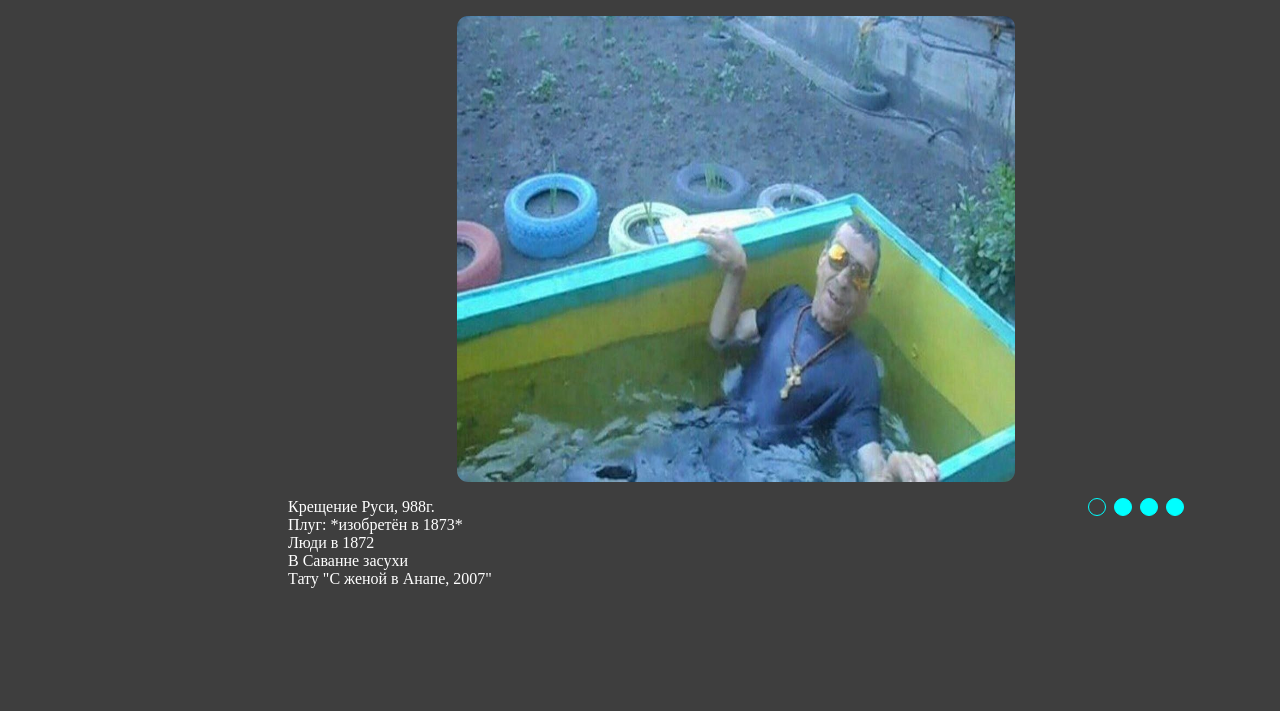
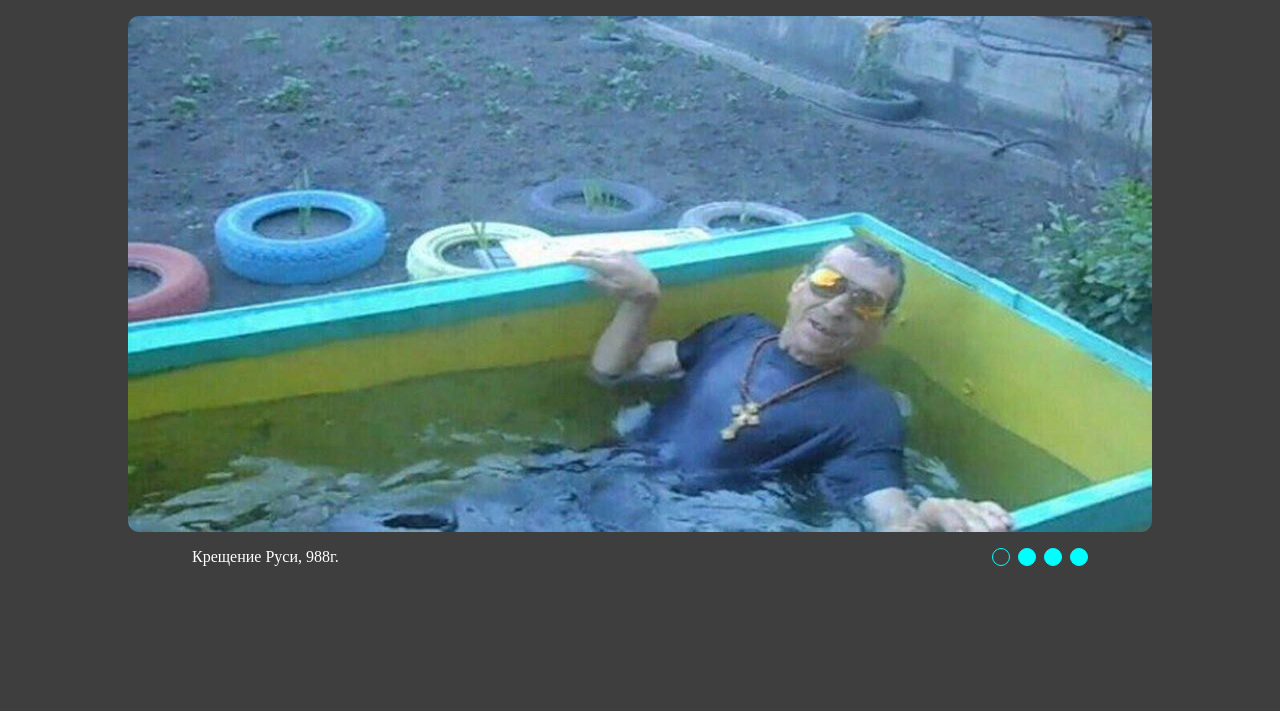
Before and after one commit to k-tukach/cssMemeSlider, a plain HTML site: page index.html in a window 1280 px wide. Drawn offline with Linux system fonts and the light colour scheme.

Commit message:
feat: finish task (Sun, Sep 15, 2024 09:46:55 PM)

```diff
--- a/index.html
+++ b/index.html
@@ -12,19 +12,21 @@
             <div class="slider">
                 <div class="slides">
                     <div class="slider-images">
-                        <div class="slide s1"><img src="src/image/baptism.jpg" alt="" /></div>
+                        <div class="slide"><img src="src/image/baptism.jpg" alt="" /></div>
                         <div class="slide"><img src="src/image/plow.jpg" alt="" /></div>
                         <div class="slide"><img src="src/image/tiger.jpg" alt="" /></div>
                         <div class="slide"><img src="src/image/ryanGosling.jpg" alt="" /></div>
                     </div>
                 </div>
 
-                <div class="position">
-                    <div class="caption">
-                        <p class="type caption_1">Крещение Руси, 988г.</p>
-                        <p class="type caption_2">Плуг: *изобретён в 1873*<br>Люди в 1872</p>
-                        <p class="type caption_3">В Саванне засухи</p>
-                        <p class="type caption_4">Тату "С женой в Анапе, 2007"</p>
+                <div class="location">
+                    <div class="caption_wrapper">
+                        <div class="caption">
+                            <p class="type caption_1">Крещение Руси, 988г.</p>
+                            <p class="type caption_2">Плуг: *изобретён в 1873*<br>Люди в 1872</p>
+                            <p class="type caption_3">В Саванне засухи</p>
+                            <p class="type caption_4">Тату "С женой в Анапе, 2007"</p>
+                        </div>
                     </div>
 
                     <div class="navigation">
--- a/style.css
+++ b/style.css
@@ -9,8 +9,8 @@
 }
 
 .content {
-    width: 80rem/85rem * 100%;
-    max-width: 85rem;
+    display: flex;
+    justify-content: center;
 }
 
 .slider{
@@ -22,13 +22,12 @@
 }
 
 .slides{
+    width: 80vw;
     height: 100%;
     display: flex;
     flex-direction: column;
-    max-width: 80vw;
-    max-height: 80vh;
     overflow: hidden;
-    margin: 1rem 0 0 12rem;
+    margin-top: 1rem;
 }
 
 .slider-images {
@@ -47,32 +46,46 @@
 }
 
 .slide img{
-    width: auto;
+    width: 100%;
     height: 100%;
     border-radius: 0.7rem;
 }
 
-.position {
+.location {
     width: 70vw;
     display: flex;
     justify-content: space-between;
-    margin: 1rem 0 0 12rem;
+    margin-top: 1rem;
+    @media (max-width: 40rem) {
+        flex-direction: column-reverse;
+        gap: 2rem;
+    }
+}
+
+.caption_wrapper {
+    width: 13rem;
+    height: 2.5rem;
+    overflow: hidden;
 }
 
 .caption {
     display: flex;
     flex-direction: column;
-    overflow: hidden;
+    transition: all .6s ease;
 }
 
 .type {
     color: white;
-    transition: all .6s ease;
+    height: 2.5rem;
+    flex-shrink: 0;
 }
 
 .navigation{
     display: flex;
     gap: 0.5rem;
+    @media (max-width: 40rem) {
+        justify-content: center;
+    }
 }
 
 .bar-size {
@@ -116,20 +129,20 @@ body:has(#r4:checked) .slider-images {
     transform: translateX(-240vw);
 }
 
-body:has(#r1:checked) .caption_1{
+body:has(#r1:checked) .caption{
     transform: translateY(0);
 }
 
-body:has(#r2:checked) .caption_2 {
-    transform: translateY(-1rem);
+body:has(#r2:checked) .caption {
+    transform: translateY(-2.5rem);
 }
 
-body:has(#r3:checked) .caption_3 {
-    transform: translateY(-3.5rem);
+body:has(#r3:checked) .caption {
+    transform: translateY(-5rem);
 }
 
-body:has(#r4:checked) .caption_4 {
-    transform: translateY(-4.5rem);
+body:has(#r4:checked) .caption {
+    transform: translateY(-7.5rem);
 }
 
 body:has(#r1:checked) .bar_1 {
```
Also changed, not shown: 1 other file.
